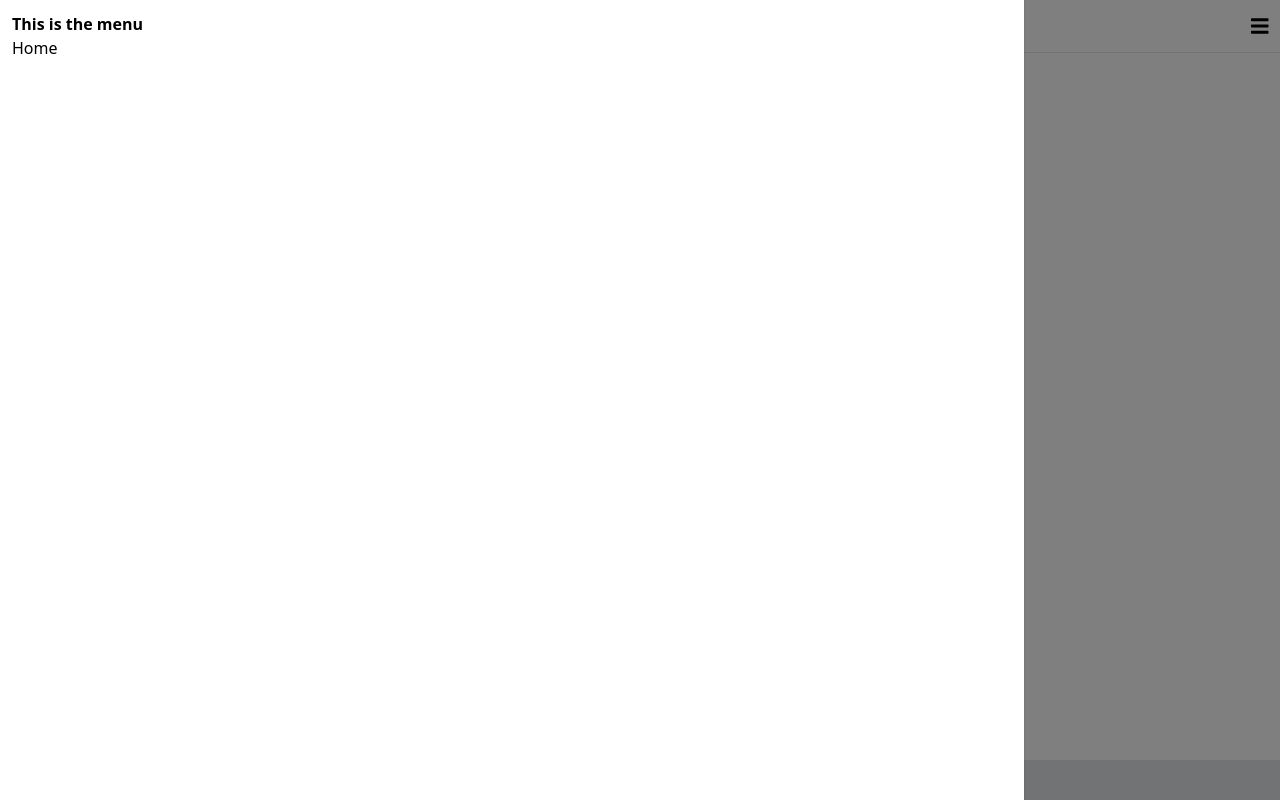
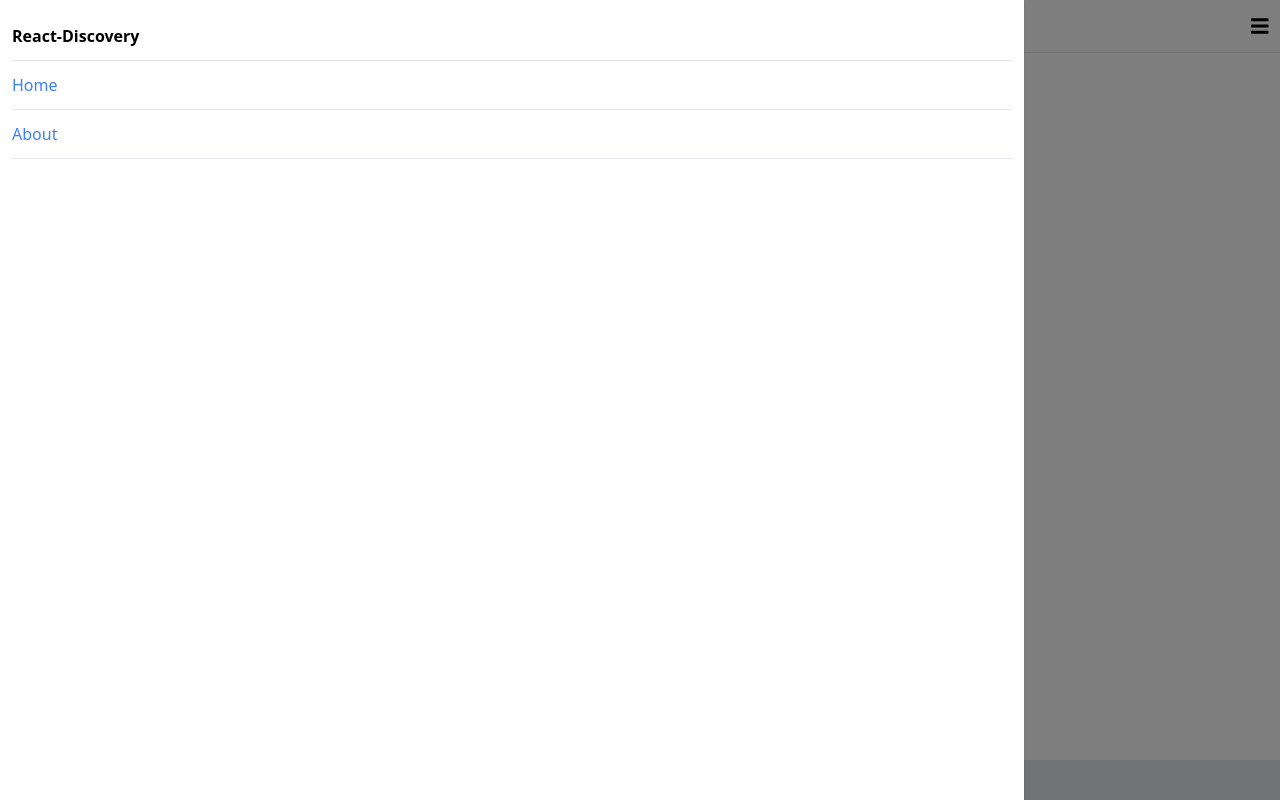
Before and after one commit to samybaxy/react-discovery, a React (Create React App) app: page / in a window 1280 px wide. Both pictures are taken after a click on the icon 1259 px from the left and 25 px from the top of the page. Built offline with nearby package versions, Linux system fonts and the light colour scheme.

Commit message:
Completed navigation

```diff
--- a/src/Components/Navigation.js
+++ b/src/Components/Navigation.js
@@ -2,7 +2,7 @@
 import { faBars } from '@fortawesome/free-solid-svg-icons';
 import { useState } from 'react';
 import { useTransition, animated } from 'react-spring';
-import { Link } from 'react-router-dom';
+import NavigationMenu from './NavigationMenu';
 
 function Navigation() {
     const [showMenu, setShowMenu] = useState(false);
@@ -37,7 +37,6 @@
                         className="fixed bg-black-t-50 top-0 left-0 w-full h-full z-50"
                         onClick={() => setShowMenu(false)}
                     >
-
                     </animated.div>
                 )
             }
@@ -50,10 +49,7 @@
                         style={props}
                         className="fixed bg-white top-0 left-0 w-4/5 shadow z-50 h-full p-3"
                     >
-                        <span className="font-bold">This is the menu</span>
-                        <ul>
-                            <li><Link to="/">Home</Link></li>
-                        </ul>
+                        <NavigationMenu closeMenu={() => setShowMenu(false)} />
                     </animated.div>
                 )
             }
--- /dev/null
+++ b/src/Components/NavigationMenu.js
@@ -0,0 +1,27 @@
+import Navigation from "./Navigation"
+import { Link } from 'react-router-dom';
+
+function NavigationMenu(props) {
+    return (
+        <div>
+            <div className="font-bold py-3">React-Discovery</div>
+            <ul>
+                <li>
+                    <Link
+                        to="/"
+                        className="text-blue-500 py-3 border-t border-b block"
+                        onClick={props.closeMenu}
+                    >Home</Link>
+                </li>
+                <li>
+                    <Link
+                        to="/about"
+                        className="text-blue-500 py-3 border-b block"
+                        onClick={props.closeMenu}
+                    >About</Link></li>
+            </ul>
+        </div>
+    )
+}
+
+export default NavigationMenu;
```
Also changed, not shown: 1 other file (tests, documents, lock files or other folders).
